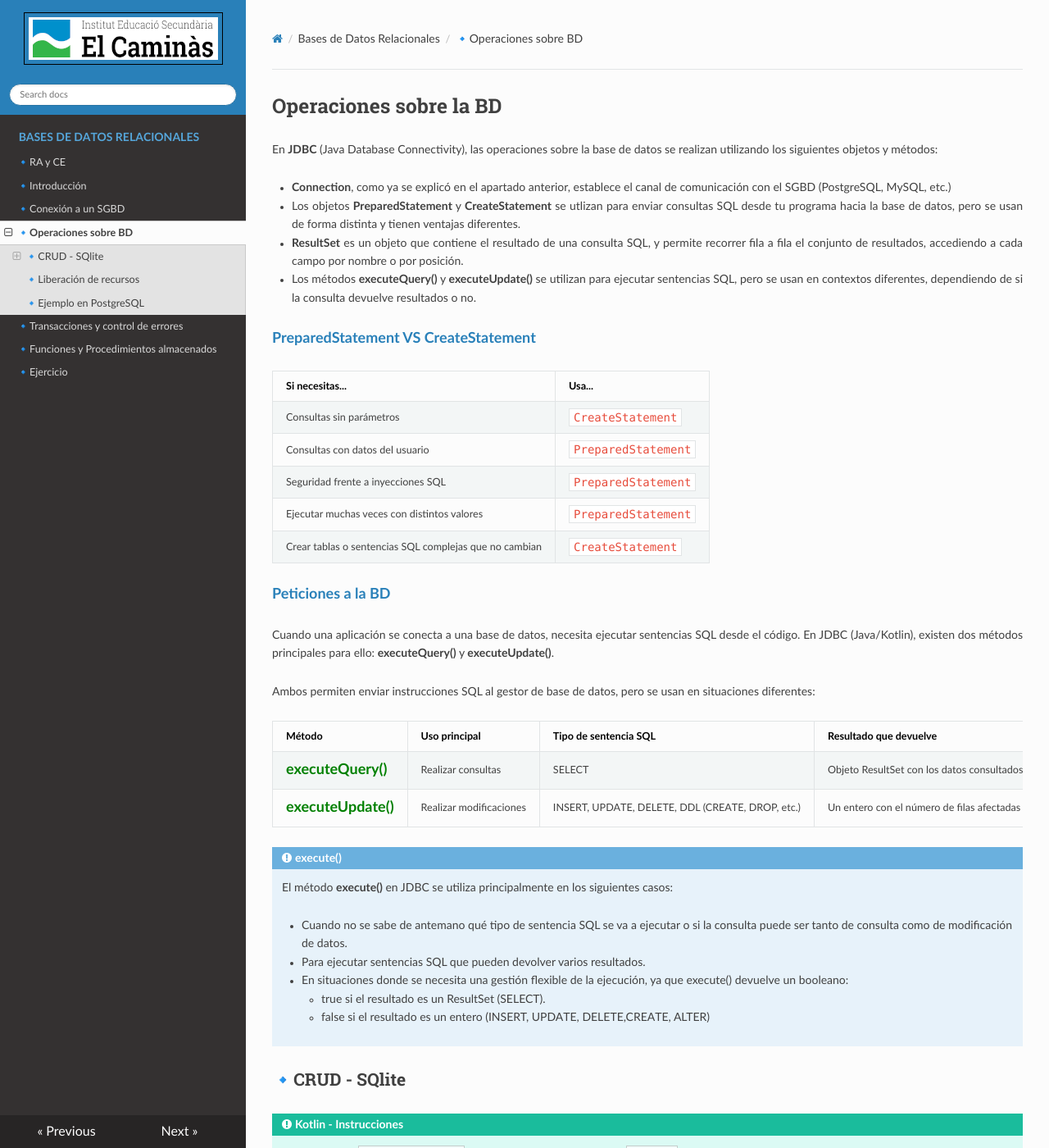
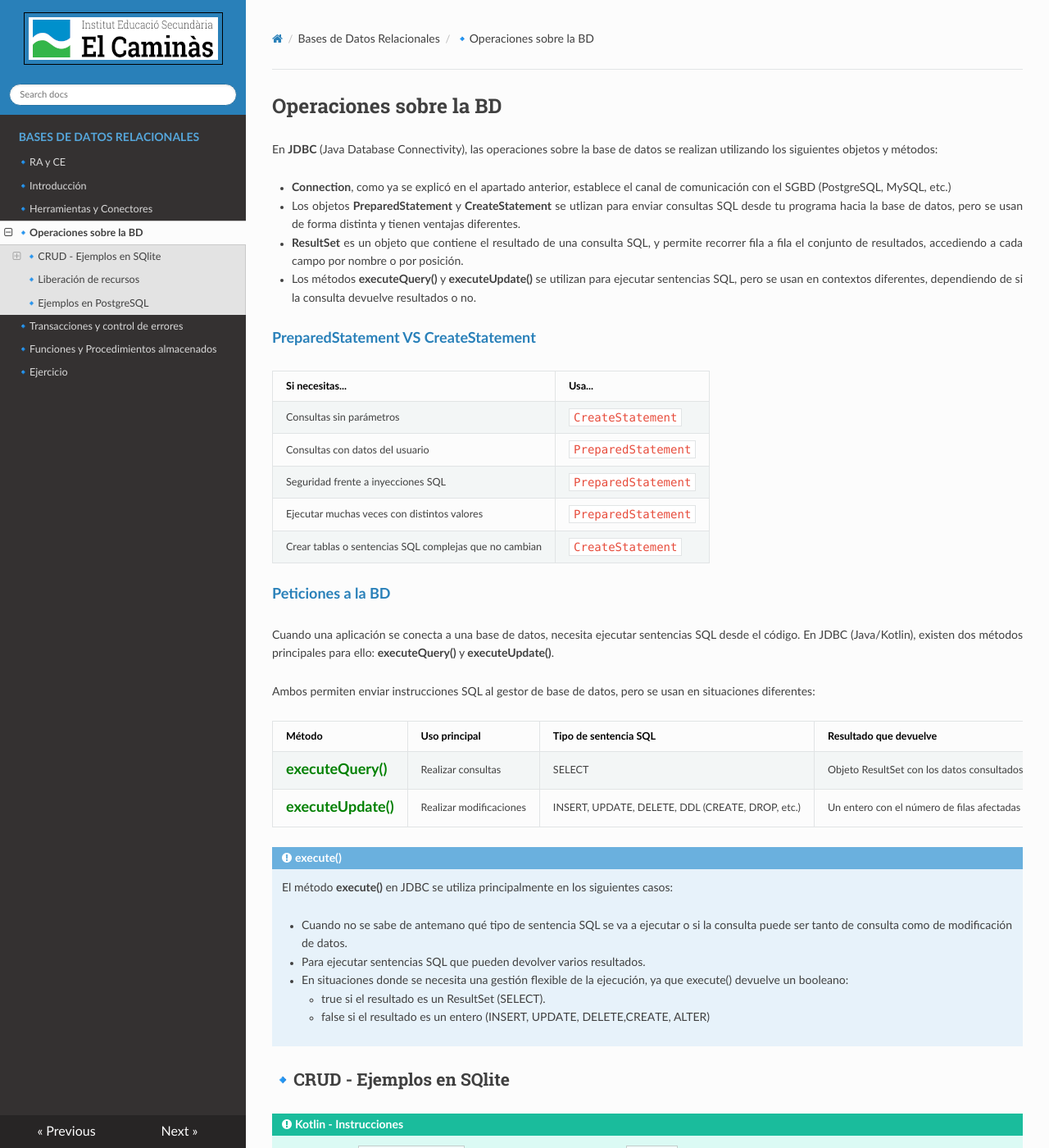
Before and after one commit to asalvadorc/AD_BD_Relacionales_, an MkDocs documentation site: the page built from docs/Operaciones.md, in a window 1280 px wide and 1400 px high. Shown: the whole window at 82% size. Built offline with MkDocs 1.6.1, drawn with Linux system fonts in a browser that asks for light colours; nearby versions of some CDN libraries; some of the changed text lies outside the part shown.

Commit message:
ejercicio

```diff
--- a/docs/Operaciones.md
+++ b/docs/Operaciones.md
@@ -43,7 +43,7 @@ Método|	Uso principal|	Tipo de sentencia SQL|	Resultado que devuelve
         - true si el resultado es un ResultSet (SELECT).
         - false si el resultado es un entero (INSERT, UPDATE, DELETE,CREATE, ALTER)
 
-## 🔹CRUD - SQlite
+## 🔹CRUD - Ejemplos en SQlite
 
 !!!Tip "Kotlin - Instrucciones"
     En el proyecto `BDRelacionales` crearemos un **paquete** llamado `SQLite`, donde incluiremos los ejemplos de este apartado. A continuación, trabajaremos con la base de datos `Tienda.sqlite`, ubicada en la carpeta de **recursos**, para realizar operaciones **CRUD** (Crear, Leer, Actualizar y Borrar). Estos ejemplos mostrarán cómo gestionar datos desde una aplicación en Kotlin conectada a una base de datos relacional ligera, utilizando las tablas `article`, `client`, `factura` y `linia_fac`, tal y como se aprecia en el modelo relacional de la siguiente imagen.
@@ -339,7 +339,7 @@ Si no utilizas **use {}** en Kotlin (o try-with-resources en Java), entonces deb
 
 
 
-## 🔹Ejemplo en PostgreSQL
+## 🔹Ejemplos en PostgreSQL
 
 
 !!!Tip "Kotlin - Instrucciones"
--- a/mkdocs.yml
+++ b/mkdocs.yml
@@ -26,8 +26,8 @@ nav:
 - Bases de Datos Relacionales:
   - 🔹RA y CE: RA_CE.md
   - 🔹Introducción: Introduccion.md
-  - 🔹Conexión a un SGBD: Conectores.md
-  - 🔹Operaciones sobre BD: Operaciones.md
+  - 🔹Herramientas y Conectores: Conectores.md
+  - 🔹Operaciones sobre la BD: Operaciones.md
   #- 🔹Ejemplo completo en PostgreSQL: Estructura.md
   - 🔹Transacciones y control de errores: Transacciones.md
   - 🔹Funciones y Procedimientos almacenados: Procedimientos.md
```
Also changed, not shown: docs/Conectores.md (+1 -1 lines).
